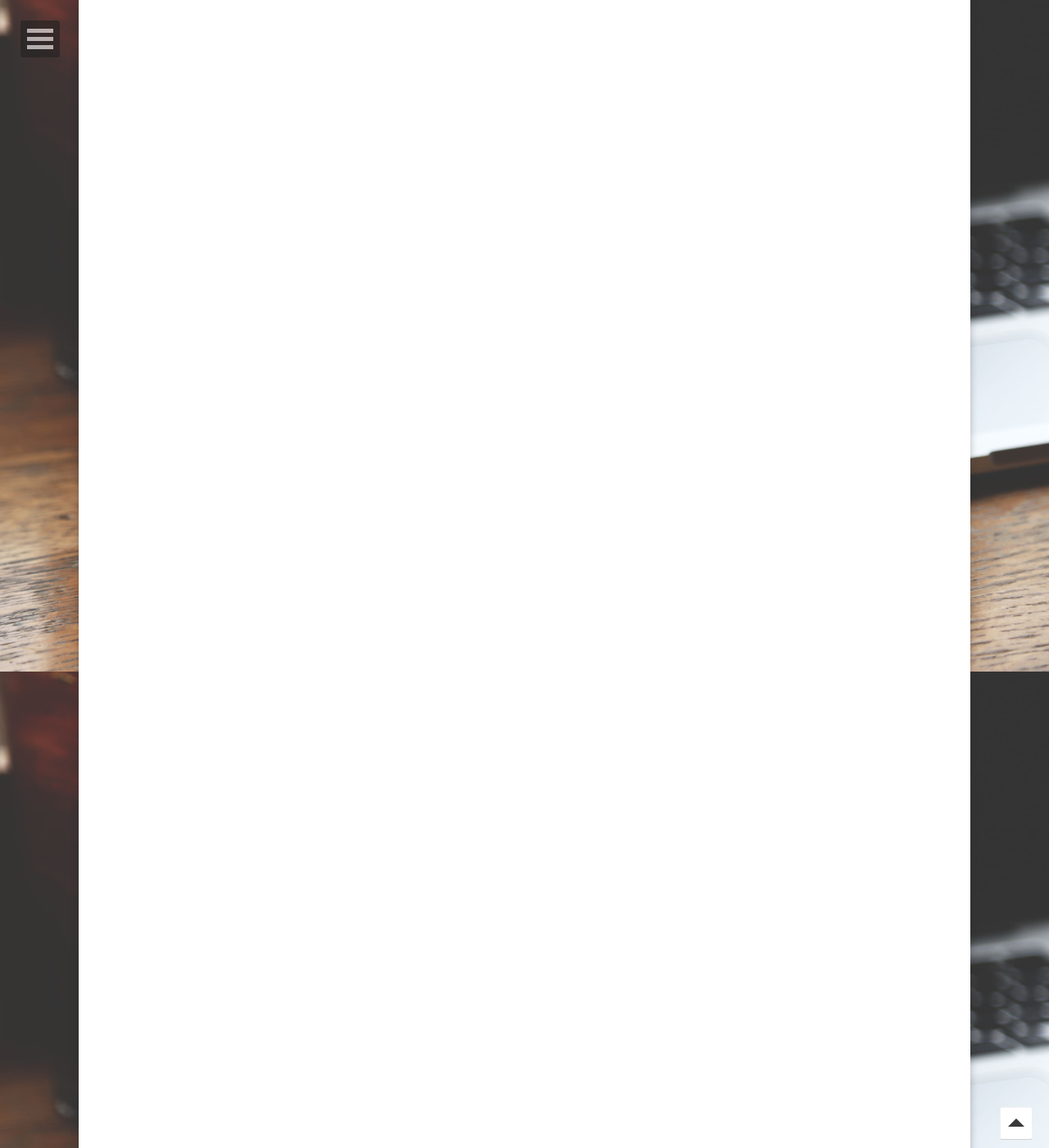
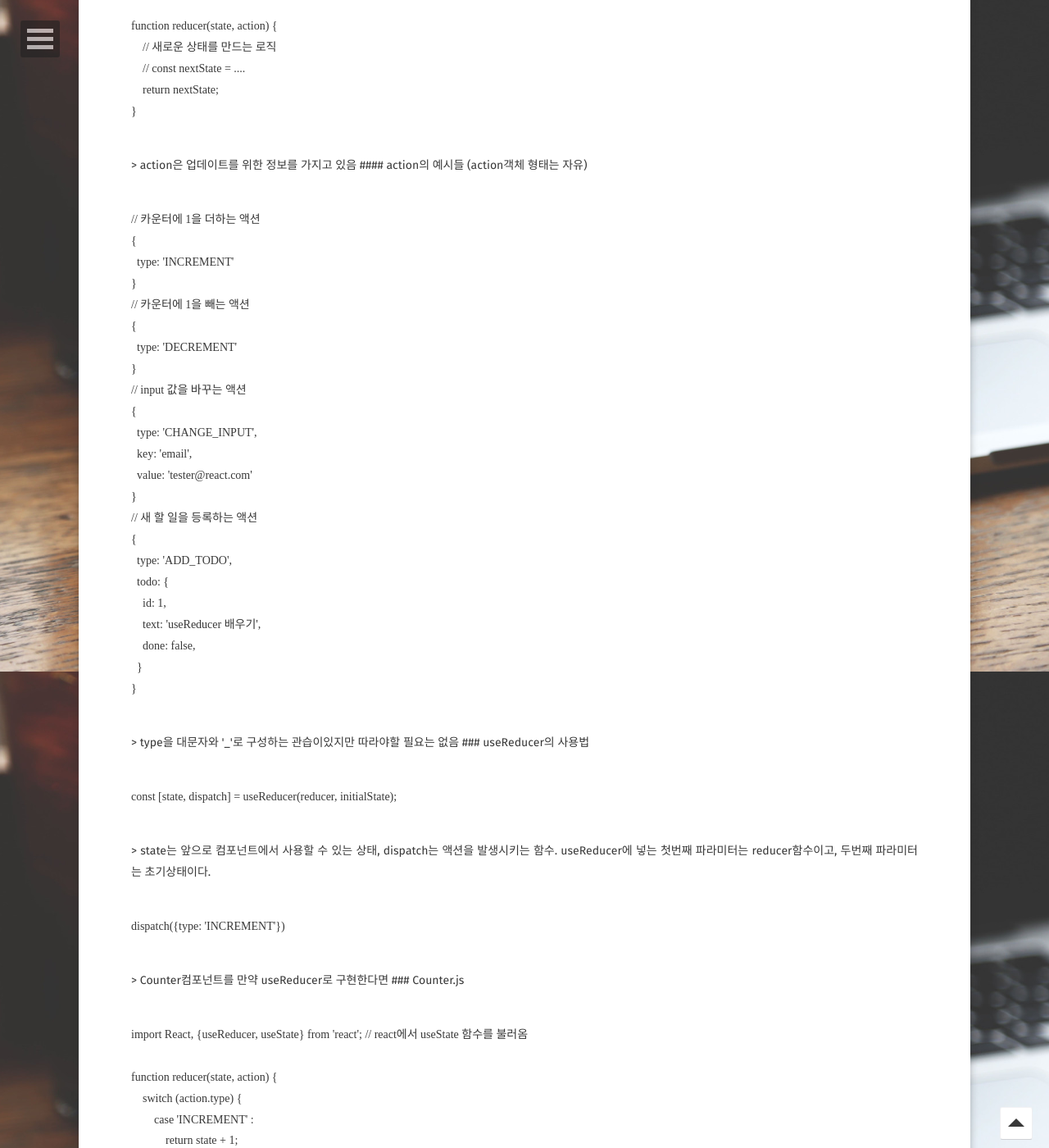
Before and after one commit to sum529-create/sum529-create.github.io, a Jekyll site: the page built from _posts/2021-06-13-React-벨로퍼트님 강좌.md, in a window 1280 px wide and 1400 px high, scrolled down 27981 px. Shown: the whole window at 82% size. Built offline with Jekyll 4.4.1, drawn with Linux system fonts in a browser that asks for light colours; some web fonts are replaced; comment, search, counter and statistics services are not loaded; some of the changed text lies outside the part shown.

Commit message:
Update 2021-06-13-React-벨로퍼트님 강좌.md

```diff
--- a/_posts/2021-06-13-React-벨로퍼트님 강좌.md
+++ b/_posts/2021-06-13-React-벨로퍼트님 강좌.md
@@ -1747,112 +1747,235 @@ export default React.memo(
 > **연산된 값을 재사용**하기 위해서 사용하는 것은 ***useMemo()*** 를 사용하고 **특정 함수를 재사용**하기 위해서는 ***useCallBack()*** 을 사용하고 **렌더링된 결과물을 재사용** 하기 위해서는 ***React.memo*** 를 사용함
 
 
+
 # useReducer - 기초
 
-<pre>
-<code>
-
-</code>
-</pre>
-
-<pre>
-<code>
-
-</code>
-</pre>
-
-<pre>
-<code>
-
-</code>
-</pre>
-
-<pre>
-<code>
-
-</code>
-</pre>
-
-<pre>
-<code>
-
-</code>
-</pre>
-
-<pre>
-<code>
-
-</code>
-</pre>
-
-<pre>
-<code>
-
-</code>
-</pre>
-
-<pre>
-<code>
-
-</code>
-</pre>
-
-<pre>
-<code>
-
-</code>
-</pre>
-
-<pre>
-<code>
-
-</code>
-</pre>
-
-<pre>
-<code>
-
-</code>
-</pre>
-
-<pre>
-<code>
-
-</code>
-</pre>
-
-<pre>
-<code>
-
-</code>
-</pre>
-
-<pre>
-<code>
-
-</code>
-</pre>
-
-<pre>
-<code>
-
-</code>
-</pre>
-
-<pre>
-<code>
-
-</code>
-</pre>
-
-<pre>
-<code>
-
-</code>
-</pre>
-
-<pre>
-<code>
-
-</code>
-</pre>
+> 주요 상태 업데이트 로직은 App컴포넌트 내부 및 **useState**를 사용해서 새로운 상태를 설정해 두었었다. **useState** 사용 이외에도 **useReducer**를 사용할 수도 있다.
+
+## reducer란
+- 현재 상태와 액션 객체를 파라미터로 받아와서 새로운 상태를 반환해주는 함수
+
+<pre>
+<code>
+function reducer(state, action) {
+    // 새로운 상태를 만드는 로직
+    // const nextState = ....
+    return nextState;
+}
+</code>
+</pre>
+
+> action은 업데이트를 위한 정보를 가지고 있음
+
+#### action의 예시들 (action객체 형태는 자유)
+<pre>
+<code>
+// 카운터에 1을 더하는 액션
+{
+  type: 'INCREMENT'
+}
+// 카운터에 1을 빼는 액션
+{
+  type: 'DECREMENT'
+}
+// input 값을 바꾸는 액션
+{
+  type: 'CHANGE_INPUT',
+  key: 'email',
+  value: 'tester@react.com'
+}
+// 새 할 일을 등록하는 액션
+{
+  type: 'ADD_TODO',
+  todo: {
+    id: 1,
+    text: 'useReducer 배우기',
+    done: false,
+  }
+}
+</code>
+</pre>
+
+> type을 대문자와 '_'로 구성하는 관습이있지만 따라야할 필요는 없음
+
+
+### useReducer의 사용법
+<pre>
+<code>
+const [state, dispatch] = useReducer(reducer, initialState);
+</code>
+</pre>
+
+> state는 앞으로 컴포넌트에서 사용할 수 있는 상태, dispatch는 액션을 발생시키는 함수. useReducer에 넣는 첫번째 파라미터는 reducer함수이고, 두번째 파라미터는 초기상태이다.
+
+<pre>
+<code>
+dispatch({type: 'INCREMENT'})
+</code>
+</pre>
+
+> Counter컴포넌트를 만약 useReducer로 구현한다면
+
+
+### Counter.js
+<pre>
+<code>
+import React, {useReducer, useState} from 'react'; // react에서 useState 함수를 불러옴
+
+function reducer(state, action) {
+    switch (action.type) {
+        case 'INCREMENT' :
+            return state + 1;
+        case 'DECREMENT' :
+            return state - 1;
+        default:
+            throw new Error('Unhandled action');
+    }
+}
+
+function Counter() {
+    const [number, dispatch] = useReducer(reducer, 0); // 0 -> 초기값
+    const onIncrease = () => {
+
+
+    }
+    const onDecrease = () => {
+
+    }
+    return (
+        <div>
+            <h1>{number}</h1>
+            <button onClick={onIncrease}>+1</button> {/* 함수를 넣어주는 거지 사용하는 용도가 아니므로 onIncrease'()'로 사용하지 말것! */}
+            <button onClick={onDecrease}>-1</button>
+        </div>
+    )
+}
+
+export default Counter;
+</code>
+</pre>
+
+
+> index.js에서 App이 아닌 Counter로 적어준다.
+
+### index.js
+<pre>
+<code>
+import React from 'react';
+import ReactDOM from 'react-dom';
+import './index.css';
+import App from './App';
+import reportWebVitals from './reportWebVitals';
+import Counter from './Counter';
+
+ReactDOM.render(
+  <React.StrictMode>
+    {/*<App />*/}
+    <Counter/>
+  </React.StrictMode>,
+  document.getElementById('root')
+);
+
+// If you want to start measuring performance in your app, pass a function
+// to log results (for example: reportWebVitals(console.log))
+// or send to an analytics endpoint. Learn more: https://bit.ly/CRA-vitals
+reportWebVitals();
+
+</code>
+</pre>
+
+<pre>
+<code>
+
+</code>
+</pre>
+
+<pre>
+<code>
+
+</code>
+</pre>
+
+<pre>
+<code>
+
+</code>
+</pre>
+
+<pre>
+<code>
+
+</code>
+</pre>
+
+<pre>
+<code>
+
+</code>
+</pre>
+
+<pre>
+<code>
+
+</code>
+</pre>
+
+<pre>
+<code>
+
+</code>
+</pre>
+
+<pre>
+<code>
+
+</code>
+</pre>
+
+<pre>
+<code>
+
+</code>
+</pre>
+
+<pre>
+<code>
+
+</code>
+</pre>
+
+<pre>
+<code>
+
+</code>
+</pre>
+
+<pre>
+<code>
+
+</code>
+</pre>
+
+<pre>
+<code>
+
+</code>
+</pre>
+
+<pre>
+<code>
+
+</code>
+</pre>
+
+<pre>
+<code>
+
+</code>
+</pre>
+
+<pre>
+<code>
+
+</code>
+</pre>
```
